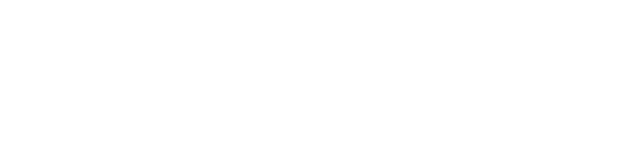
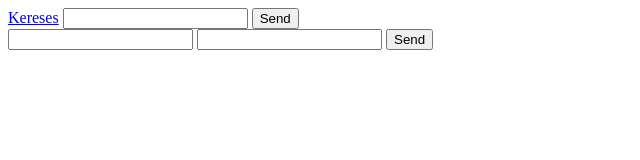
Before and after one commit to GaborSzaboHUN/week10-cats, a plain HTML site: page frontend/index.html in a window 1280 px wide. Shown: the whole page, without its empty margins (0-640 px from the left). Drawn offline with Linux system fonts and the light colour scheme.

Commit message:
input field finished

```diff
--- a/frontend/index.html
+++ b/frontend/index.html
@@ -1,12 +1,30 @@
 <!DOCTYPE html>
 <html lang="en">
+
 <head>
 	<meta charset="UTF-8">
 	<meta http-equiv="X-UA-Compatible" content="IE=edge">
 	<meta name="viewport" content="width=device-width, initial-scale=1.0">
 	<title>This is FRONTEND</title>
 </head>
+
 <body>
+	<!--
 	<div id="root"></div>
+ -->
+
+	<form action="https://www.google.com/search" method="get">
+		<a href="https://www.google.com/search?q=javascript">Kereses</a>
+		<input name="q" type="text">
+		<button>Send</button>
+	</form>
+
+	<form action="" method="post">
+		<input name="username" type="text">
+		<input name="password" type="password">
+		<button>Send</button>
+	</form>
+
 </body>
+
 </html>
```
